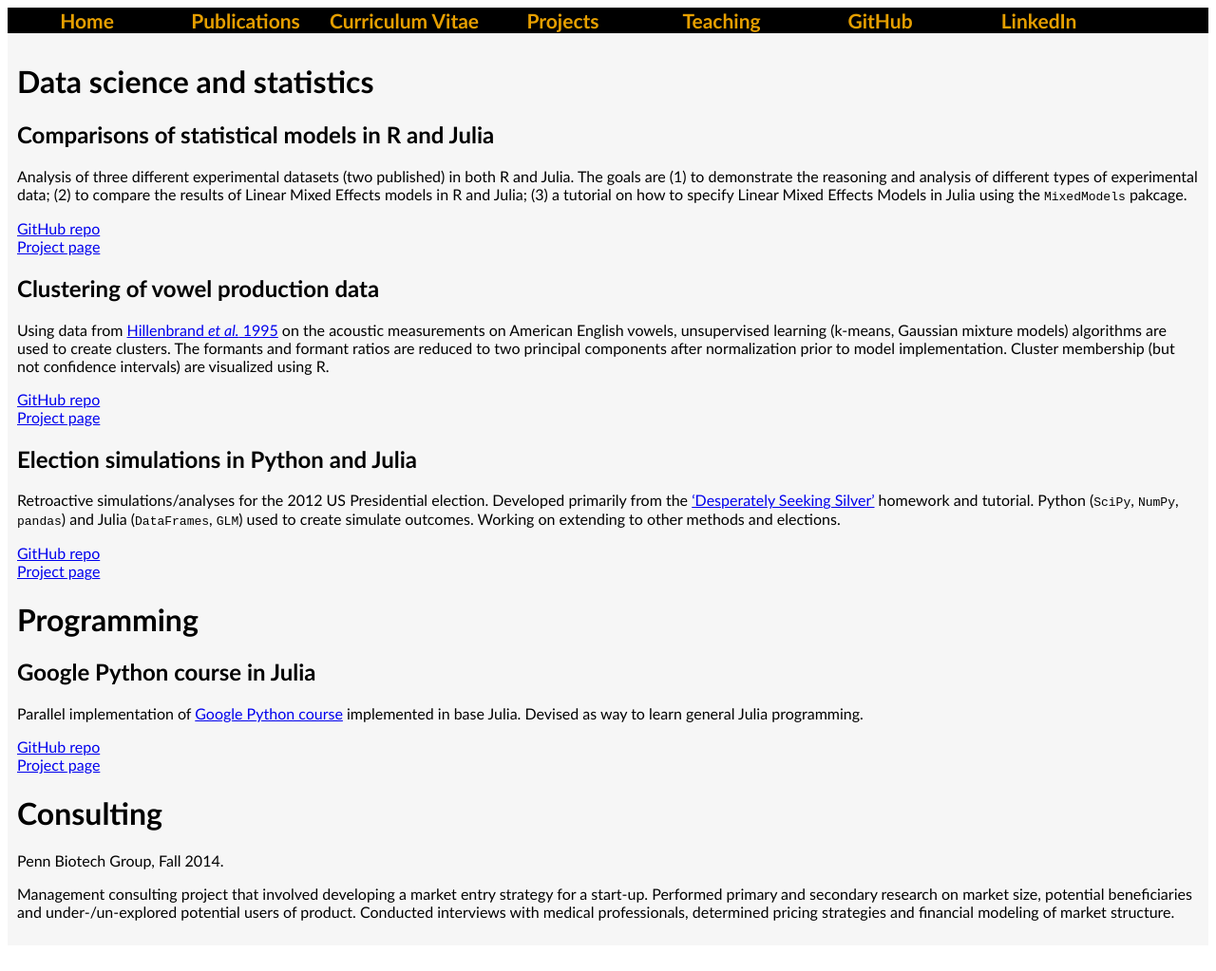
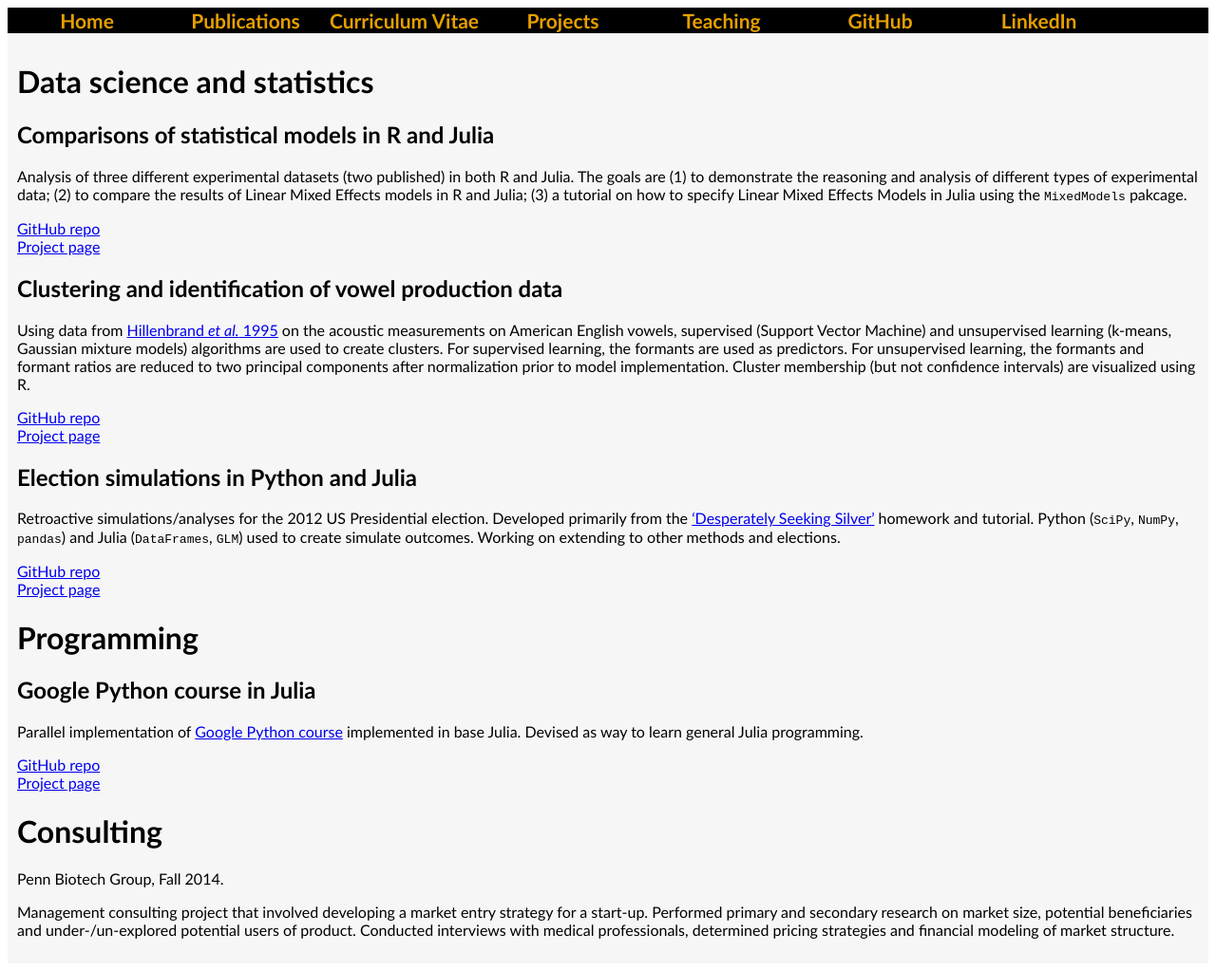
Before and after one commit to julian3rd/julian3rd.github.io, a Jekyll site: the page built from project-list.md, in a window 1280 px wide. Shown: the whole page at 95% size. Built offline with Jekyll 4.4.1, drawn with Linux system fonts in a browser that asks for light colours; Markdown is read by kramdown in place of the engine named in the settings.

Commit message:
updated vowel description
added supervised learning notebooks and scripts

```diff
--- a/project-list.md
+++ b/project-list.md
@@ -11,9 +11,9 @@
 [GitHub repo](https://github.com/julian3rd/model-comparison-r-julia)
 [Project page](http://julian3rd.github.io/model-comparison-r-julia/)
 
-## Clustering of vowel production data
+## Clustering and identification of vowel production data
 
-Using data from [Hillenbrand *et al.* 1995](http://homepages.wmich.edu/~hillenbr/voweldata.html) on the acoustic measurements on American English vowels, unsupervised learning (k-means, Gaussian mixture models) algorithms are used to create clusters. The formants and formant ratios are reduced to two principal components after normalization prior to model implementation. Cluster membership (but not confidence intervals) are visualized using R.
+Using data from [Hillenbrand *et al.* 1995](http://homepages.wmich.edu/~hillenbr/voweldata.html) on the acoustic measurements on American English vowels, supervised (Support Vector Machine) and unsupervised learning (k-means, Gaussian mixture models) algorithms are used to create clusters. For supervised learning, the formants are used as predictors. For unsupervised learning, the formants and formant ratios are reduced to two principal components after normalization prior to model implementation. Cluster membership (but not confidence intervals) are visualized using R.
 
 [GitHub repo](https://github.com/julian3rd/hillenbrand-vowel-clustering)
 [Project page](http://julian3rd.github.io/hillenbrand-vowel-clustering)
```
